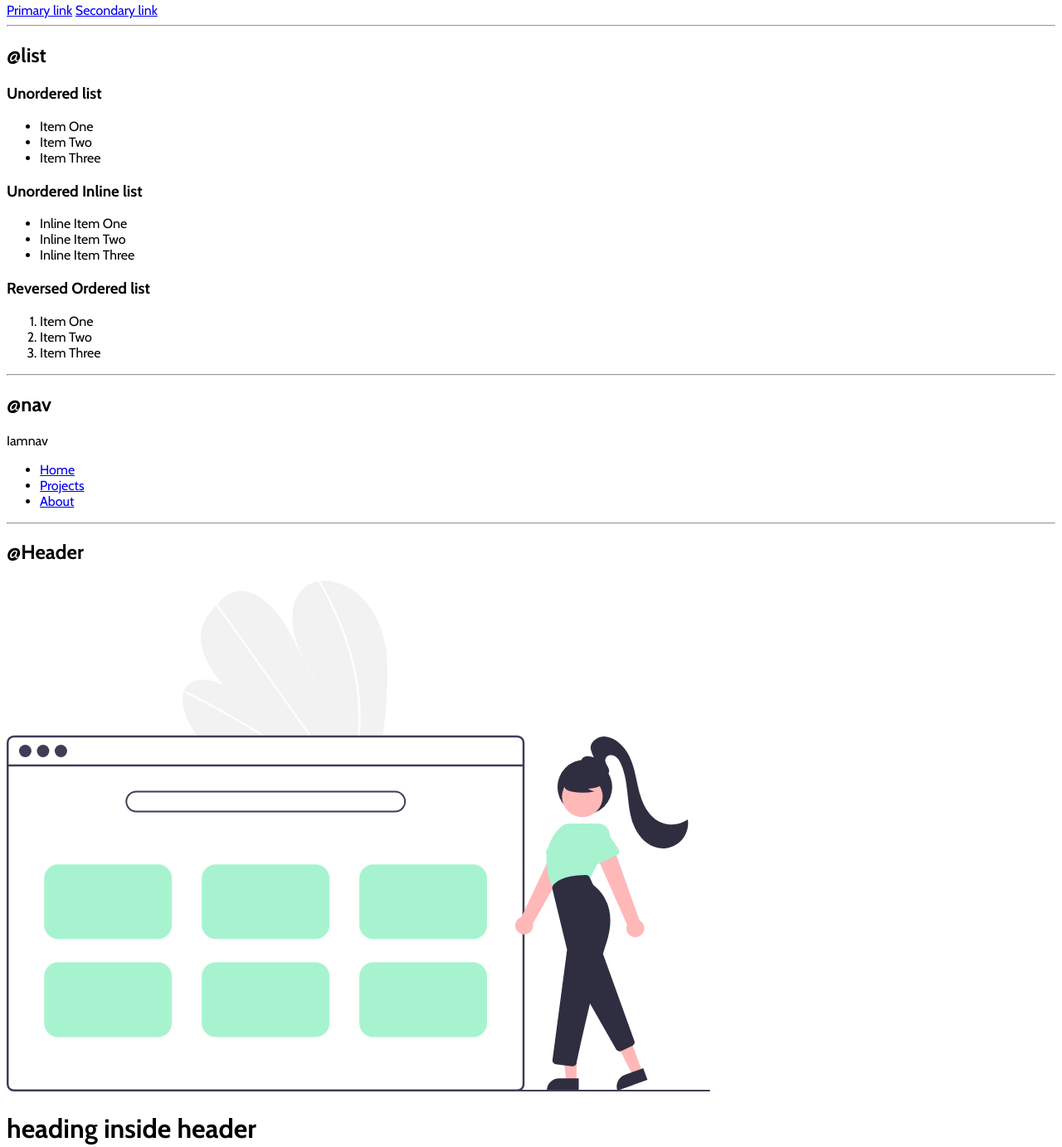
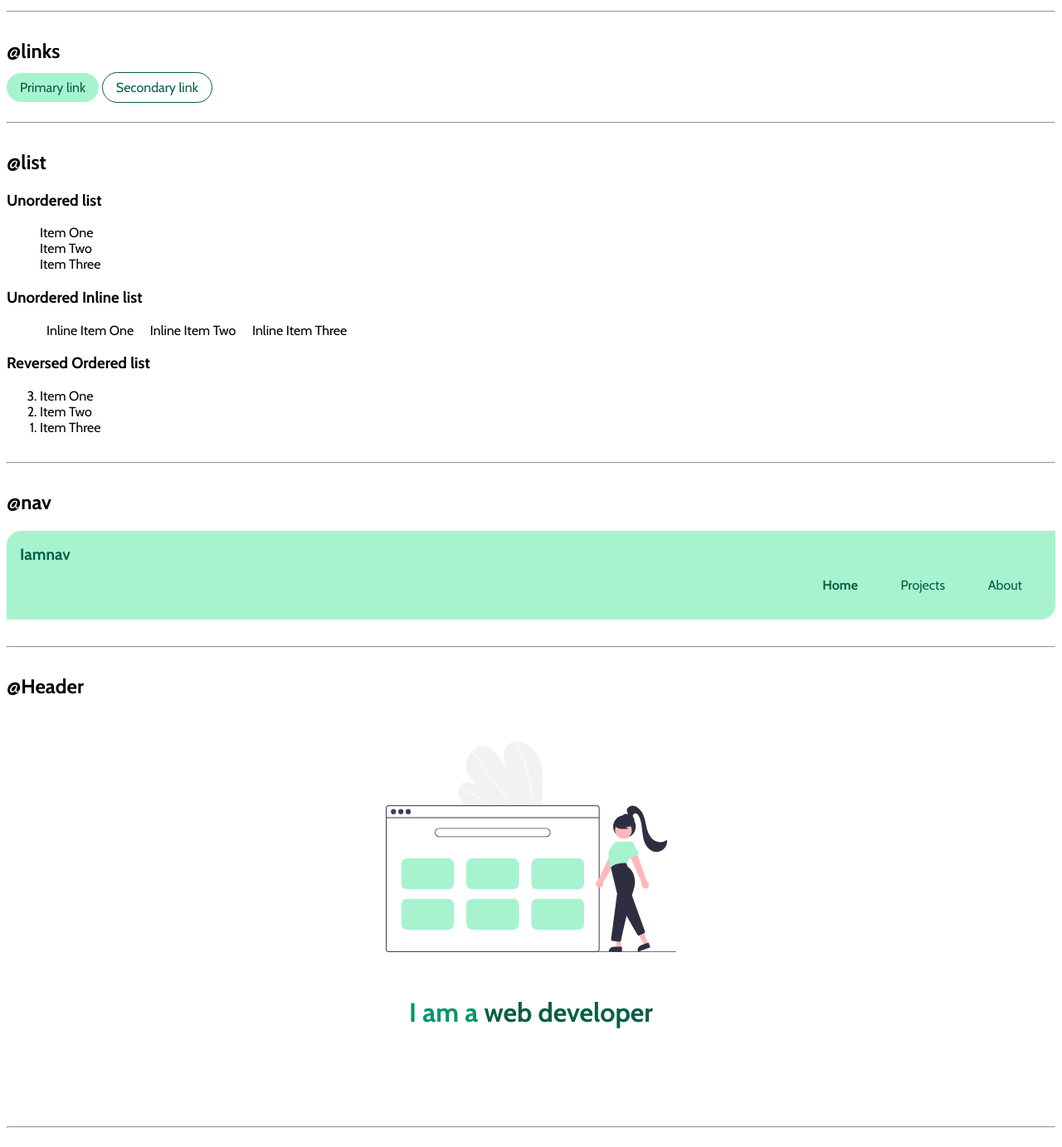
Before and after one commit to Manie-oss/firstportfolio, a plain HTML site: page index.html in a window 1280 px wide. Shown: the part 690-2073 px from the top of the page at 83% size. Drawn offline with nearby package versions, Linux system fonts and the light colour scheme.

Commit message:
added more css

```diff
--- a/index.html
+++ b/index.html
@@ -33,28 +33,28 @@
     <hr>
 
     <h2>@links</h2>
-    <a href="/">Primary link</a>
-    <a href="/">Secondary link</a>
+    <a class="link-primary link" href="/">Primary link</a>
+    <a class="link-secondary link" href="/">Secondary link</a>
 
     <hr>
 
     <h2>@list</h2>
     <h3>Unordered list</h3>
-    <ul>
+    <ul class="list-non-bullet">
         <li>Item One</li>
         <li>Item Two</li>
         <li>Item Three</li>
     </ul>
 
     <h3>Unordered Inline list</h3>
-    <ul>
-        <li>Inline Item One</li>
-        <li>Inline Item Two</li>
-        <li>Inline Item Three</li>
+    <ul class="list-non-bullet">
+        <li class="list-item-inline">Inline Item One</li>
+        <li class="list-item-inline">Inline Item Two</li>
+        <li class="list-item-inline">Inline Item Three</li>
     </ul>
 
     <h3>Reversed Ordered list</h3>
-    <ol>
+    <ol reversed>
         <li>Item One</li>
         <li>Item Two</li>
         <li>Item Three</li>
@@ -63,26 +63,28 @@
     <hr>
 
     <h2>@nav</h2>
-    <div>Iamnav</div>
-    <ul>
-        <li>
-            <a href="/">Home</a>
-        </li>
-        <li>
-            <a href="/">Projects</a>
-        </li>
-        <li>
-            <a href="/">About</a>
-        </li>
-    </ul>
+    <nav class="nav conatainer">
+        <div class="navigation">Iamnav</div>
+        <ul class="list-non-bullet alignment">
+            <li class="list-item-inline">
+                <a class="link link-active" href="/">Home</a>
+            </li>
+            <li class="list-item-inline">
+                <a class="link" href="/">Projects</a>
+            </li>
+            <li class="list-item-inline">
+                <a class="link" href="/">About</a>
+            </li>
+        </ul>
+    </nav>
 
     <hr>
 
     <h2>@Header</h2>
 
-    <header>
-        <img src="img/undraw_Portfolio_re_qwm5.svg">
-        <h1>heading inside header</h1>
+    <header class="head">
+        <img class="head-img" src="img/undraw_Portfolio_re_qwm5.svg">
+        <h1 class="header-heading">I am a <span style="color: var(--secondary-color)">web developer</span></h1>
     </header>
 
 
--- a/style.css
+++ b/style.css
@@ -1,17 +1,101 @@
 @import url('https://fonts.googleapis.com/css2?family=Cabin:wght@400;700&display=swap');
+:root {
+    --primary-color: #A7F3D0;
+    --secondary-color: #065F46;
+    --font-color: #059669;
+}
+
 body {
     font-family: 'Cabin', sans-serif;
 }
 
+hr {
+    margin: 2rem 0rem;
+}
 
-/** container **/
+
+/** container section **/
 
 .container {
-    padding-left: 1rem;
-    padding-right: 1rem;
+    padding: 0rem 1rem;
 }
 
 .container-center {
     margin: auto;
     max-width: 500px;
 }
+
+
+/** links section **/
+
+.link-primary {
+    background-color: var(--primary-color);
+    border-radius: 2rem;
+}
+
+.link-secondary {
+    color: var(--primary-color);
+    border: 1px solid var(--secondary-color);
+    border-radius: 2rem;
+}
+
+.link {
+    color: var(--secondary-color);
+    text-decoration: none;
+    padding: 0.5rem 1rem;
+}
+
+
+/** list section **/
+
+.list-non-bullet {
+    list-style: none;
+}
+
+.list-item-inline {
+    display: inline;
+    padding: 0rem 0.5rem;
+}
+
+
+/** navigation section **/
+
+.nav {
+    padding: 1rem;
+    border-bottom-right-radius: 1.1rem;
+    border-top-left-radius: 1.1rem;
+    background-color: var(--primary-color);
+    color: var(--secondary-color);
+}
+
+.navigation {
+    font-weight: bold;
+    font-size: 1.2rem;
+}
+
+.nav .alignment {
+    text-align: right;
+}
+
+.nav .link-active {
+    font-weight: bolder;
+}
+
+
+/** header section **/
+
+.head {
+    padding: 2rem;
+}
+
+.head .head-img {
+    max-width: 350px;
+    display: block;
+    margin: auto;
+}
+
+.head .header-heading {
+    text-align: center;
+    padding: 2rem;
+    color: var(--font-color);
+}
```
